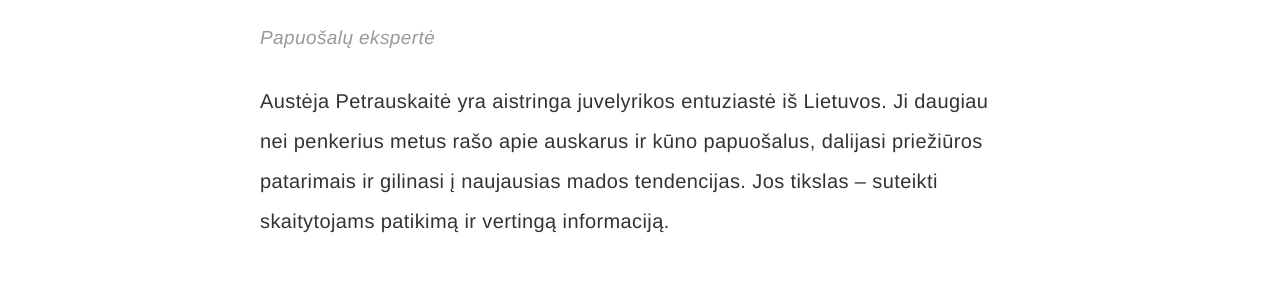
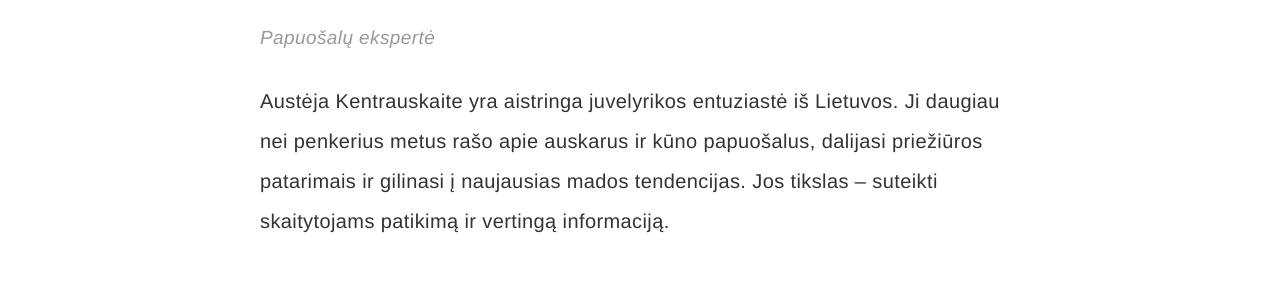
Before and after one commit to kriptoistanbul/auskaras, a Jekyll site: the page built from _authors/austeja.md, in a window 1280 px wide and 900 px high. Shown: the part 425-708 px from the top of the window. Built offline with Jekyll 4.4.1, drawn with Linux system fonts in a browser that asks for light colours; a script that is not in the unit is left out.

Commit message:
Update Austeja author profile

```diff
--- a/_authors/austeja.md
+++ b/_authors/austeja.md
@@ -2,14 +2,12 @@
 layout: author
 photo: /android-chrome-384x384.png
 name: austeja
-display_name: Austėja Petrauskaitė
+display_name: Austėja Kentrauskaite
 position: Papuošalų ekspertė
 bio: >-
-  Austėja Petrauskaitė yra aistringa juvelyrikos entuziastė iš Lietuvos.
+  Austėja Kentrauskaite yra aistringa juvelyrikos entuziastė iš Lietuvos.
   Ji daugiau nei penkerius metus rašo apie auskarus ir kūno papuošalus,
   dalijasi priežiūros patarimais ir gilinasi į naujausias mados tendencijas.
   Jos tikslas – suteikti skaitytojams patikimą ir vertingą informaciją.
-instagram_username: austeja.papuosalai
-linkedin_username: austeja-petrauskaite
 description: Patyrusi auskarų ir papuošalų ekspertė, besidominti kūno meno kultūra.
 ---
```
